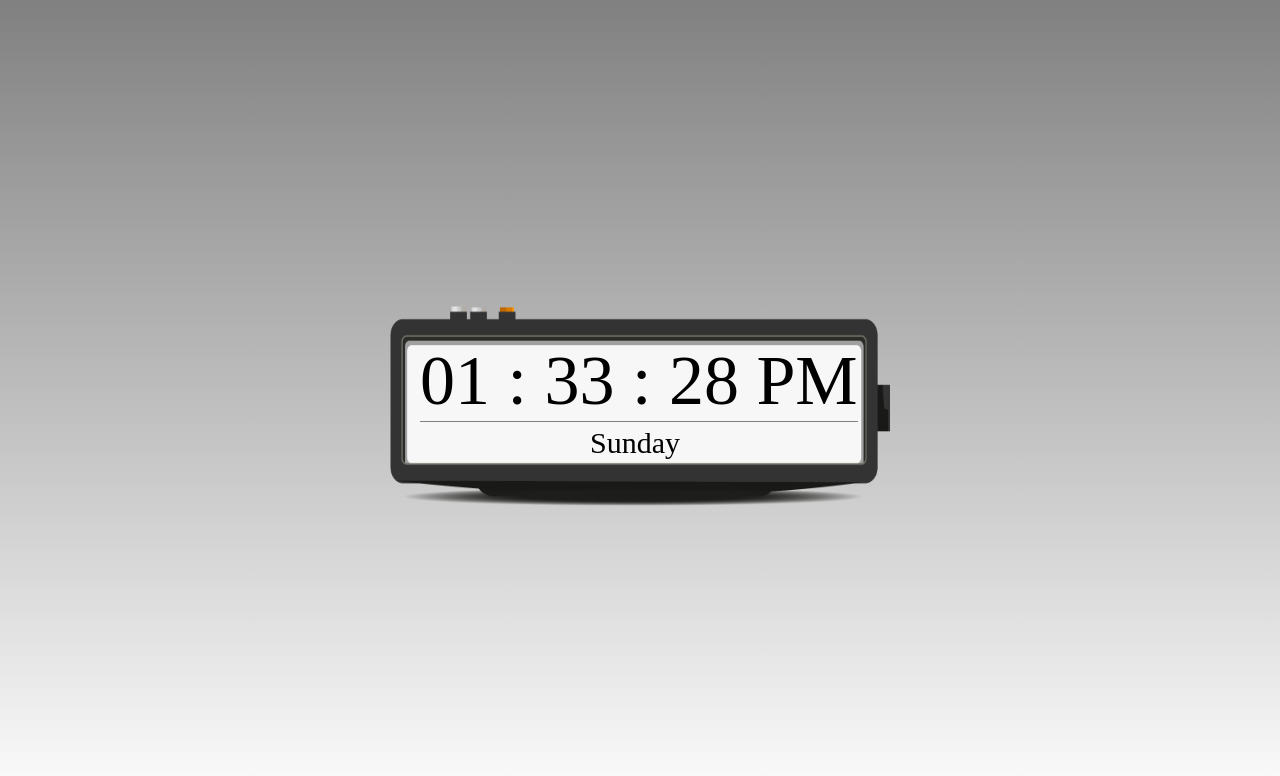
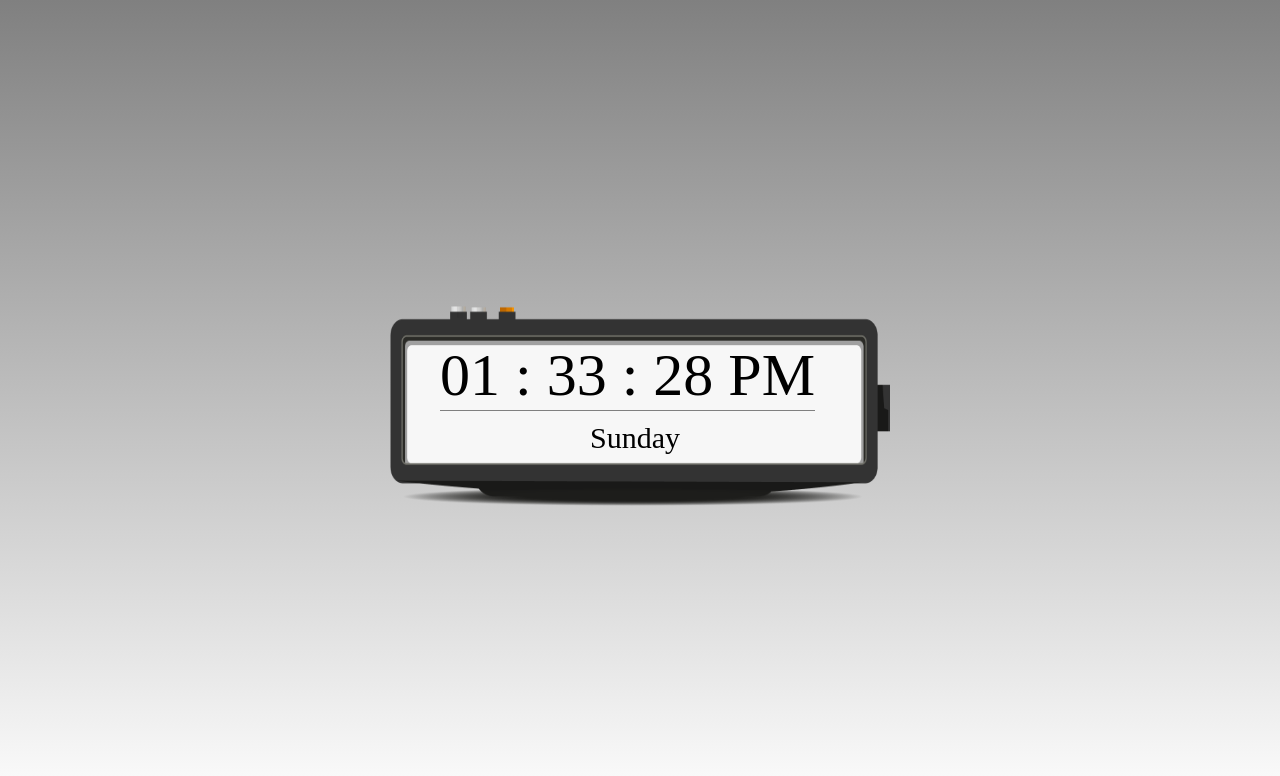
Before and after one commit to omeriliski/Clock, a plain HTML site: page index.html in a window 1280 px wide. Drawn offline with Linux system fonts and the light colour scheme.

Commit message:
fixed font

```diff
--- a/style.css
+++ b/style.css
@@ -1,4 +1,3 @@
-
 body{
     background-image: linear-gradient(grey,white);
 }
@@ -18,14 +17,14 @@ img{
 .clock{
     position: absolute;
     top:35px;
-    left:30px;
+    left:50px;
     text-align: center;
-    font-size: 70px;
+    font-size: 60px;
     border-bottom: 1px solid grey;
 }
 .day{
     position: absolute;
-    top:120px;
+    top:115px;
     left: 40%;
     font-size: 30px;
 }
```
